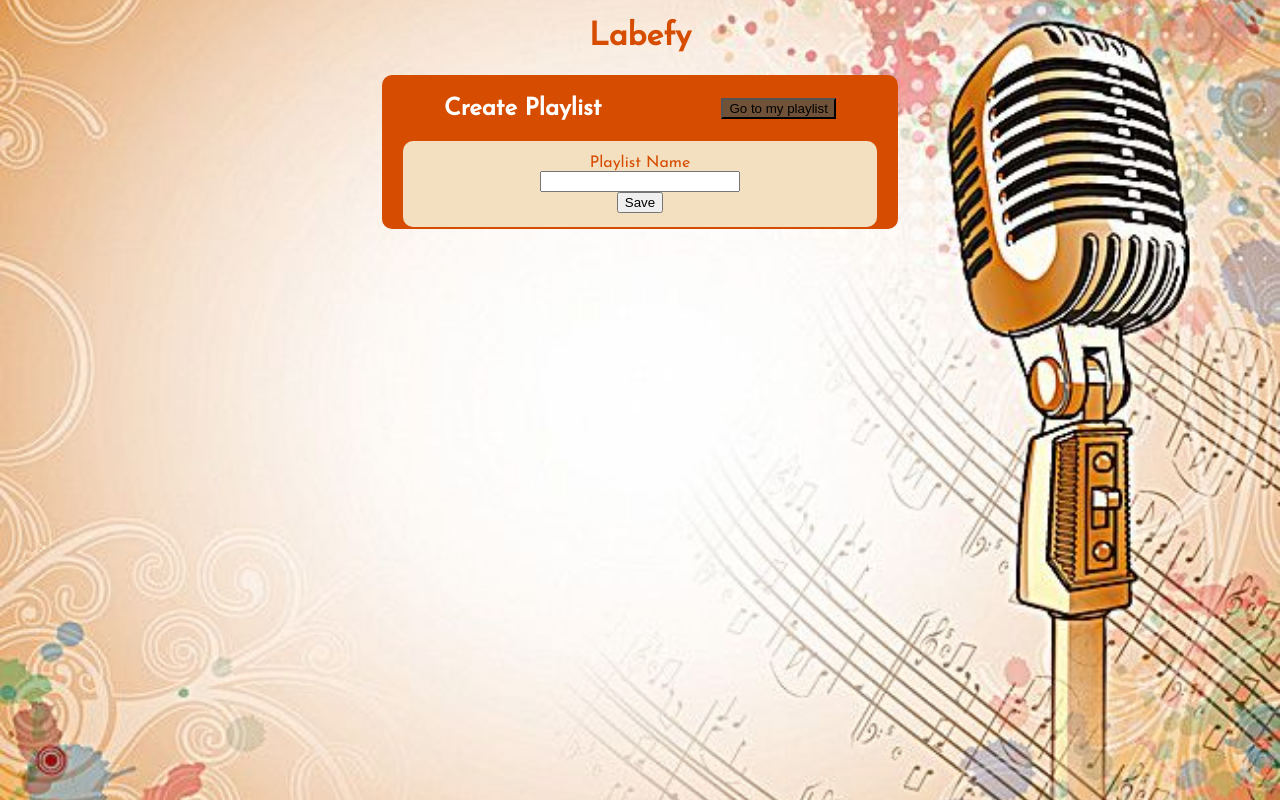
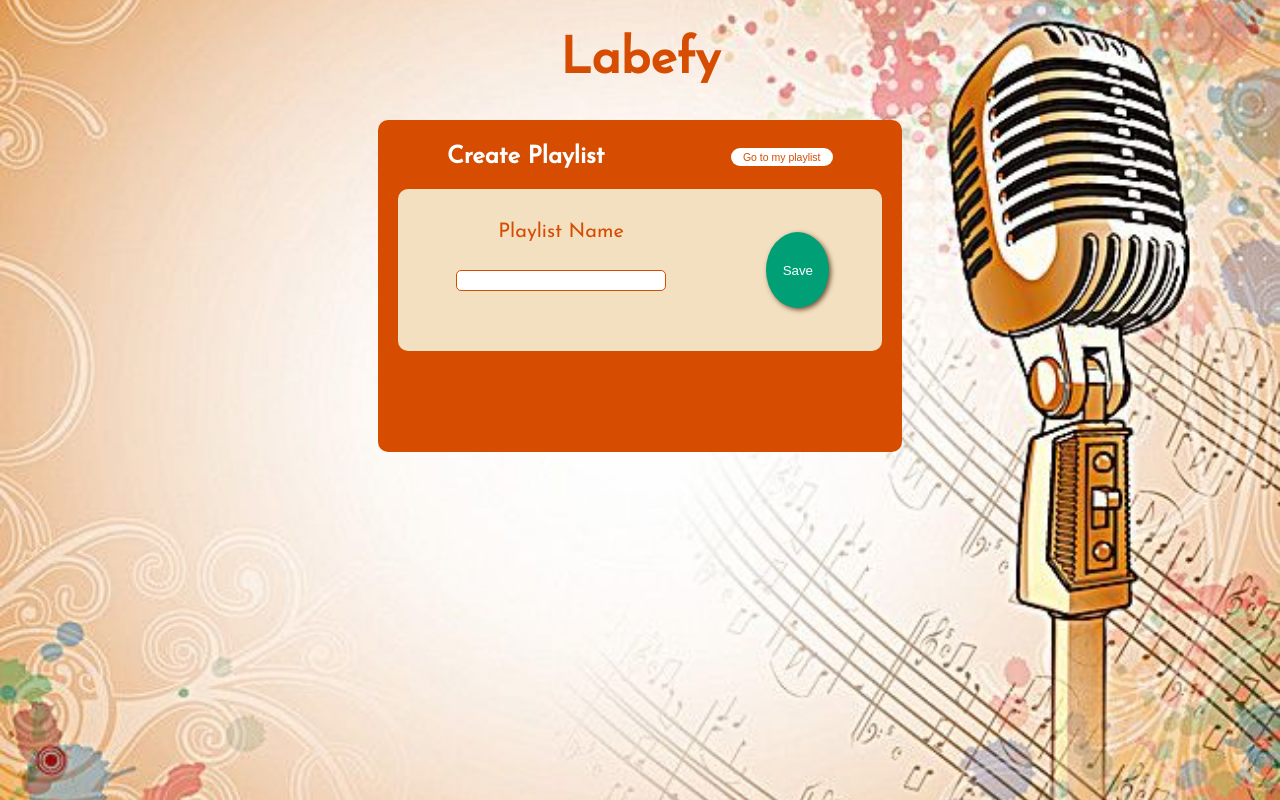
Before and after one commit to future4code/Alexandra-Alcantara, a React (Create React App) app in the folder semana7/labefy/: page / in a window 1280 px wide. Built offline with nearby package versions, Linux system fonts and the light colour scheme.

Commit message:
Estilizaçao da pagina de criar playlists concluida.

```diff
--- a/semana7/labefy/src/App.js
+++ b/semana7/labefy/src/App.js
@@ -6,6 +6,8 @@ import styled from "styled-components";
 
 const TituloH1 = styled.h1`
   color: #d64c00;
+  margin-top: 35px;
+  font-size: 50px;
 `;
 
 export default class App extends React.Component {
--- a/semana7/labefy/src/pages/CreatePlaylistPage.js
+++ b/semana7/labefy/src/pages/CreatePlaylistPage.js
@@ -3,17 +3,48 @@ import React from 'react';
 import { baseUrl, axiosConfig } from "../parameters";
 import styled from "styled-components";
 
-const Button = styled.button`
-    background-color: #705239;
+const ButtonGoToPlaylist = styled.button`
+    background-color: #FFFFFF;
+    color: #d64c00;
+    border: none;
+    width: 8vw;
+    border-radius: 10px;
+    padding: 3px;
+    font-size: 10.5px;
+    cursor: pointer;
+
+    :hover {
+        background-color: #e76200;
+        color: #FFFFFF;
+        box-shadow: 2px 2px 5px #c78900;
+    }
+`;
+
+const ButtonSave = styled.button`
+    background-color: #009f76;
+    color: #FFFFFF;
+    border: none;
+    height: 50%;
+    width: 40%;
+    border-radius: 50%;
+    grid-column-start: 2;
+    grid-row: 1 / 3;
+    margin: 0 auto;
+    box-shadow: 2px 2px 5px #705239;
+    cursor: pointer;
+
+    :hover {
+        background-color: #4dc8a0;
+    }
 `;
 
 const MainContainer = styled.div`
     background-color: #d64c00;
     border-radius: 10px;
     width: 40vw;
-    height: 150px;
+    height: 40vh;
     margin: 0 auto;
-    padding: 2px;
+    padding: 6px;
     display: flex;
     flex-direction: column;
 `;
@@ -23,16 +54,22 @@ const PlaylistContainer = styled.div`
     width: 37vw;
     height: 19vh;
     margin: 0 auto;
+    padding: 5px;
     border-radius: 10px;
-    display: flex;
-    flex-direction: column;
-    justify-content: center;
+    display: grid;
+    grid-template-columns: 2fr 1fr;
+    justify-content: space-evenly;
     align-items: center;
     color: #d64c00;
 `;
 
 const Input = styled.input`
-    width: 15vw;
+    width: 16vw;
+    margin: 0 auto;
+    align-self: baseline;
+    border: 1px solid #d64c00;
+    border-radius: 5px;
+    padding: 2px;
 `;
 
 const HeaderCreate = styled.div`
@@ -40,6 +77,10 @@ const HeaderCreate = styled.div`
     justify-content: space-around;
     align-items: center;
     color: #FFFFFF;
+`;
+
+const PlaylistName = styled.label`
+    font-size: 20px;
 `;
 
 export default class CreatePlaylistPage extends React.Component {
@@ -70,15 +111,15 @@ export default class CreatePlaylistPage extends React.Component {
             <MainContainer>
                 <HeaderCreate>
                     <h2>Create Playlist</h2>
-                    <Button onClick={this.props.changePage}>Go to my playlist</Button>
+                    <ButtonGoToPlaylist onClick={this.props.changePage}>Go to my playlist</ButtonGoToPlaylist>
                 </HeaderCreate>
                 <PlaylistContainer>
-                    <label>Playlist Name</label>
+                    <PlaylistName>Playlist Name</PlaylistName>
                     <Input
                     value={ this.state.name }
                     onChange={this.handleName}
                     />
-                    <button onClick={ this.createPlaylist }>Save</button>
+                    <ButtonSave onClick={ this.createPlaylist }>Save</ButtonSave>
                 </PlaylistContainer>
             </MainContainer>
         )
```
